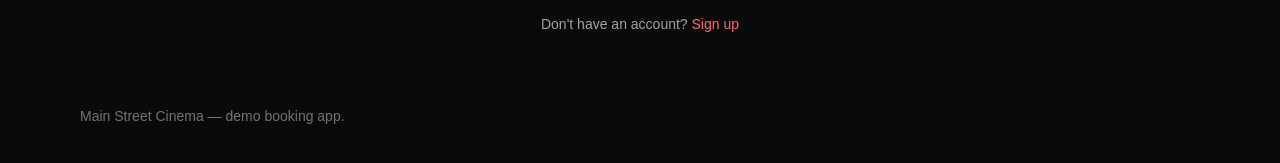
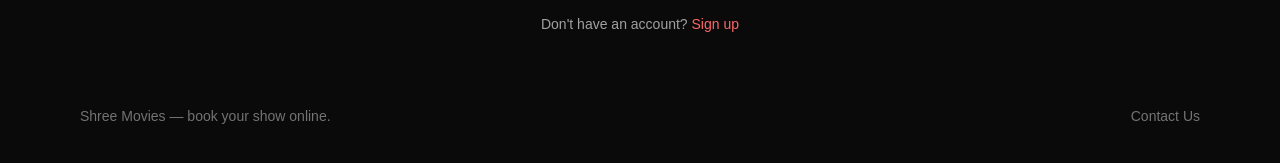
Before and after one commit to prakash1accts/ShreeMovies, a Next.js app: page /login in a window 1280 px wide. Shown: the part 379-542 px from the top of the page. Built offline with nearby package versions, Linux system fonts and the light colour scheme; no server answers.

Commit message:
Update layout.tsx

```diff
--- a/src/app/layout.tsx
+++ b/src/app/layout.tsx
@@ -1,10 +1,11 @@
 import type { Metadata } from "next";
+import Link from "next/link";
 import "./globals.css";
 import { getSession } from "@/lib/auth";
 import Nav from "@/components/Nav";
 
 export const metadata: Metadata = {
-  title: "Main Street Cinema",
+  title: "Shree Movies",
   description: "Browse movies, pick your seats, and book online.",
 };
 
@@ -18,7 +19,12 @@ export default async function RootLayout({
         <Nav session={session} />
         <main className="mx-auto max-w-6xl px-4 py-8">{children}</main>
         <footer className="mx-auto max-w-6xl px-4 py-10 text-sm text-neutral-500">
-          Main Street Cinema — demo booking app.
+          <div className="flex flex-wrap items-center justify-between gap-3">
+            <span>Shree Movies — book your show online.</span>
+            <Link href="/contact" className="hover:text-neutral-300">
+              Contact Us
+            </Link>
+          </div>
         </footer>
       </body>
     </html>
```
